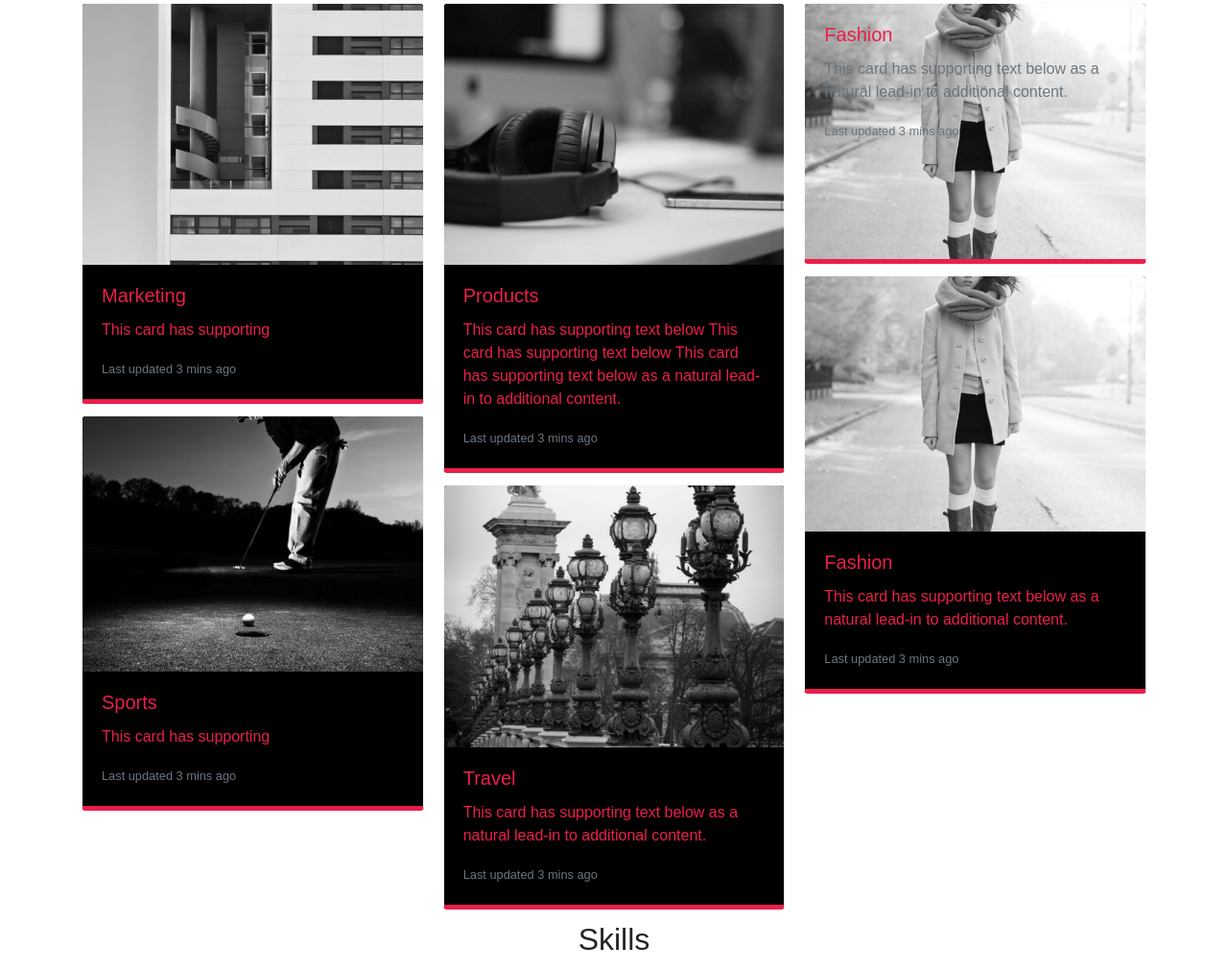
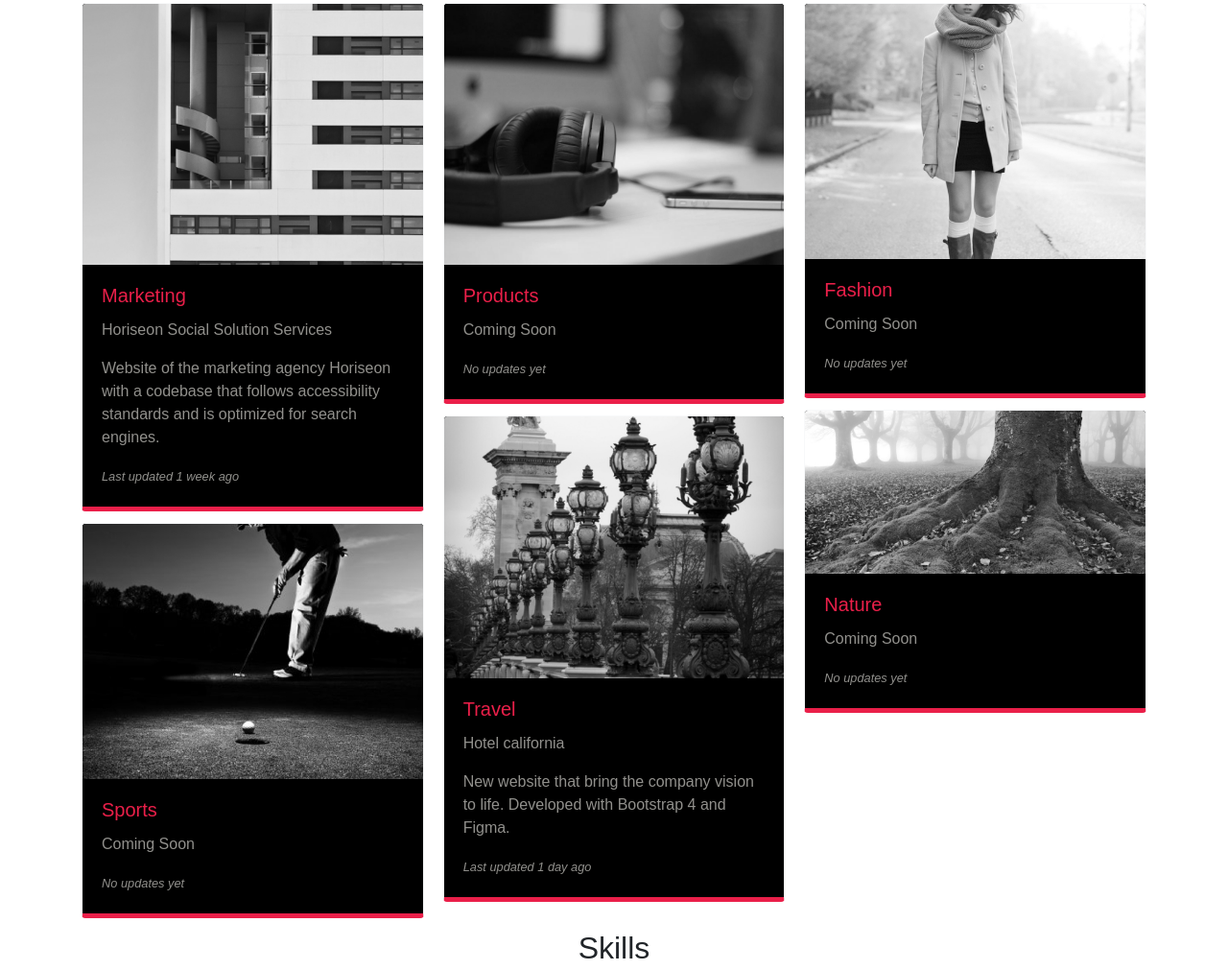
Before and after one commit to sabrina-martorelli/Bootstrap-Porfolio, a plain HTML site: page index.html in a window 1280 px wide. Shown: the part 655-1666 px from the top of the page at 96% size. Drawn offline with nearby package versions, Linux system fonts and the light colour scheme.

Commit message:
Amends work section

```diff
--- a/assets/css/styles.css
+++ b/assets/css/styles.css
@@ -82,11 +82,21 @@
 
 .card {
 
- background-color: rgb(0, 0, 0) !important;
-  color: var(--highlight-color) !important;
-  border-bottom: 5px solid !important;
+  background-color: rgb(0, 0, 0) !important;
+
+  border-bottom: 5px solid var(--highlight-color) !important;
 
 }
+
+.card-text {
+   color: var(--secondary-color) !important;
+ }
+
+ .card-title {
+  color: var(--highlight-color) !important;
+}
+
+
 
 .skillicon {
 
--- a/index.html
+++ b/index.html
@@ -156,14 +156,11 @@
   <div class="card-columns">
     <div class="card border-light">
       <img src="assets/images/realstate.jpg" class="card-img-top" alt="...">
-
-
-
       <div class="card-body">
-
         <h5 class="card-title">Marketing</h5>
-        <p class="card-text">This card has supporting </p>
-        <p class="card-text"><small class="text-muted">Last updated 3 mins ago</small></p>
+        <p class="card-text" >Horiseon Social Solution Services </p>
+          <p class="card-text">Website of the marketing agency Horiseon with a codebase that follows accessibility standards and is optimized for search engines. </p>
+        <p class="card-text"><small class="font-italic">Last updated 1 week ago</small></p>
 
     </div>
 
@@ -175,9 +172,9 @@
 
         <img src="assets/images/sports.jpg" class="card-img-top" alt="...">
         <div class="card-body">
-          <h5 class="card-title">Sports</h5>
-          <p class="card-text">This card has supporting </p>
-          <p class="card-text"><small class="text-muted">Last updated 3 mins ago</small></p>
+          <h5 class="card-title">Sports </h5>
+          <p class="card-text">Coming Soon</p>
+          <p class="card-text"><small class="font-italic">No updates yet</small></p>
 
       </div>
 
@@ -193,8 +190,8 @@
       <img src="assets/images/products.jpg" class="card-img-top" alt="...">
       <div class="card-body">
         <h5 class="card-title">Products</h5>
-        <p class="card-text">This card has supporting text below This card has supporting text below This card has supporting text below as a natural lead-in to additional content.</p>
-        <p class="card-text"><small class="text-muted">Last updated 3 mins ago</small></p>
+        <p class="card-text">Coming Soon</p>
+        <p class="card-text"><small class="font-italic">No updates yet</small></p>
       </div>
     </div>
 
@@ -202,30 +199,37 @@
         <img src="assets/images/travel.jpg" class="card-img-top" alt="...">
         <div class="card-body">
           <h5 class="card-title">Travel</h5>
-          <p class="card-text">This card has supporting text below as a natural lead-in to additional content.</p>
-          <p class="card-text"><small class="text-muted">Last updated 3 mins ago</small></p>
+          <p class="card-text">Hotel california </p>
+            <p class="card-text">
+
+              New website that bring the company vision to life. Developed with Bootstrap 4 and Figma.
+
+          </p>
+          <p class="card-text"><small class="font-italic">Last updated 1 day ago </small></p>
         </div>
     </div>
 
 
-    <div class="card  border-light ">
-        <img src="assets/images/fashion.jpg" class="card-img-top" alt="...">
 
-        <div class="card-img-overlay">
-          <h5 class="card-title">Fashion</h5>
-          <p class="card-text text-muted">This card has supporting text below as a natural lead-in to additional content.</p>
-          <p class="card-text"><small class="text-muted">Last updated 3 mins ago</small></p>
-        </div>
-    </div>
 
     <div class="card border-light">
         <img src="assets/images/fashion.jpg" class="card-img-top" alt="...">
         <div class="card-body">
           <h5 class="card-title">Fashion</h5>
-          <p class="card-text">This card has supporting text below as a natural lead-in to additional content.</p>
-          <p class="card-text"><small class="text-muted">Last updated 3 mins ago</small></p>
+          <p class="card-text"> Coming Soon</p>
+          <p class="card-text"><small class="font-italic">No updates yet</small></p>
         </div>
     </div>
+
+    <div class="card border-light">
+      <img src="assets/images/nature.jpg" class="card-img-top" alt="...">
+      <div class="card-body">
+        <h5 class="card-title">Nature</h5>
+        <p class="card-text">Coming Soon</p>
+        <p class="card-text"><small class="font-italic">No updates yet</small></p>
+      </div>
+  </div>
+
 
   </div>
 
```
Also changed, not shown: assets/images/nature.jpg (added), 2 other files.
